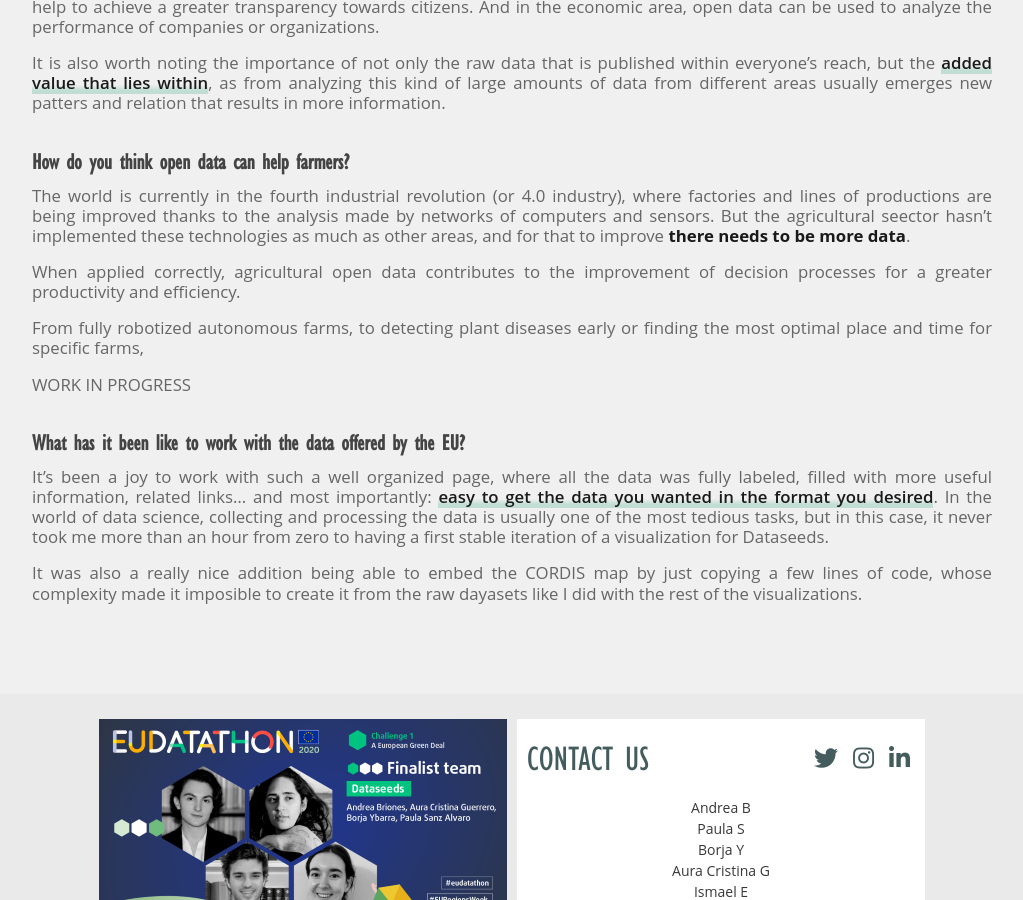
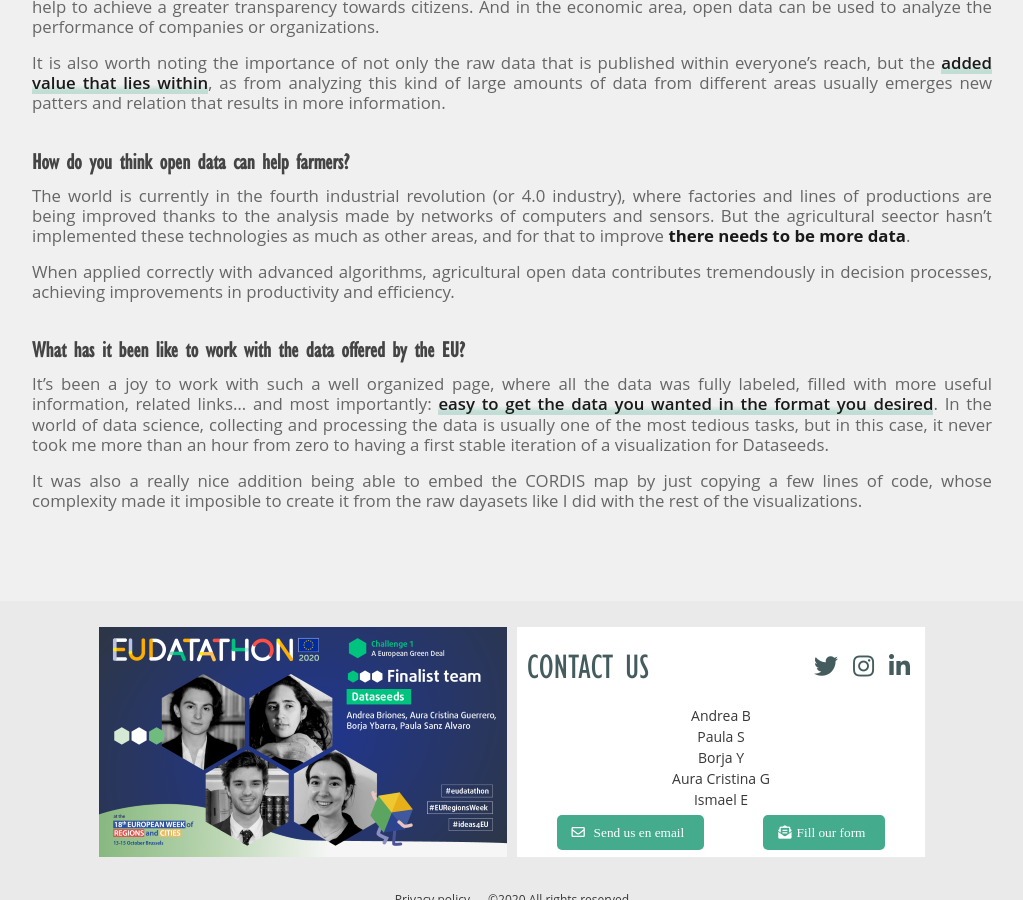
Before and after one commit to Dataseeds/dataseeds.github.io, a Jekyll site: the page built from _citizens/2020-09-Ismael.md, in a window 1280 px wide and 900 px high, scrolled down 813 px. Shown: the whole window, without its empty margins (128-1151 px from the left). Built offline with Jekyll 4.4.1, drawn with Linux system fonts in a browser that asks for light colours; nearby versions of some CDN libraries.

Commit message:
blog: WIP Ismael

```diff
--- a/_citizens/2020-09-Ismael.md
+++ b/_citizens/2020-09-Ismael.md
@@ -38,13 +38,10 @@ analysis made by networks of computers and sensors. But the agricultural seector
 hasn't implemented these technologies as much as other areas, and for that to
 improve **there needs to be more data**.
 
-When applied correctly, agricultural open data contributes to the improvement of
-decision processes for a greater productivity and efficiency.
+When applied correctly with advanced algorithms, agricultural open data
+contributes tremendously in decision processes, achieving improvements in
+productivity and efficiency.
 
-From fully robotized autonomous farms, to detecting plant diseases early or
-finding the most optimal place and time for specific farms,
-
-WORK IN PROGRESS
 
 
 
```
